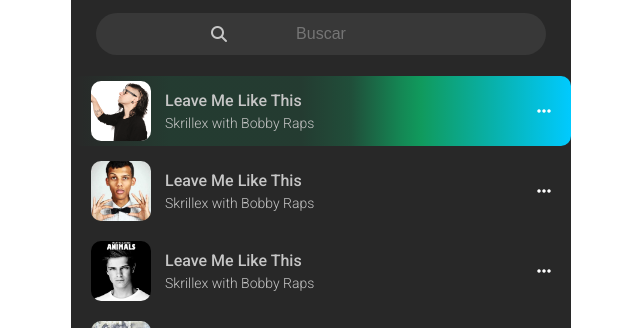
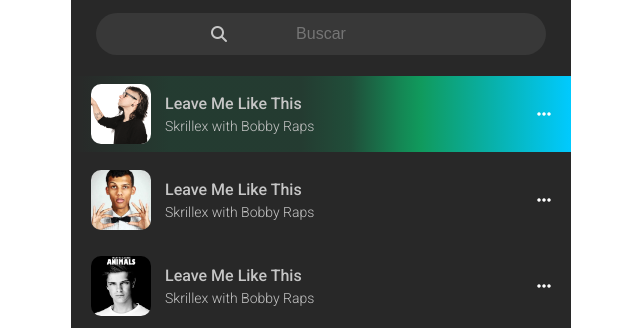
Before and after one commit to dainercortes/player-music-skrillex, a plain HTML site: page index.html in a window 1280 px wide. Shown: the part 403-731 px from the top of the page, without its empty margins (319-959 px from the left). Drawn offline with Linux system fonts and the light colour scheme.

Commit message:
cambio de tamaño

```diff
--- a/style.css
+++ b/style.css
@@ -121,14 +121,13 @@
 }
 .content .card {
     width: 100%;
-    height: 70px;
+    height: 76px;
     display: flex;
     justify-content: space-between;
     align-items: center;
     padding: 0 20px;
     margin: 5px 0;
     box-sizing: border-box;
-    border-radius: 10px;
 }
 .content .actual {
     background: linear-gradient(90deg, rgba(0,230,128,0) 0%, rgba(0,230,128,0.1) 20%, rgba(0,230,128,0.1) 46%, rgba(0,230,128,0.2) 56%, rgba(0,230,128,0.5) 66%, rgba(0,230,128,0.6) 70%, rgba(0,202,255,1) 100%);
```
